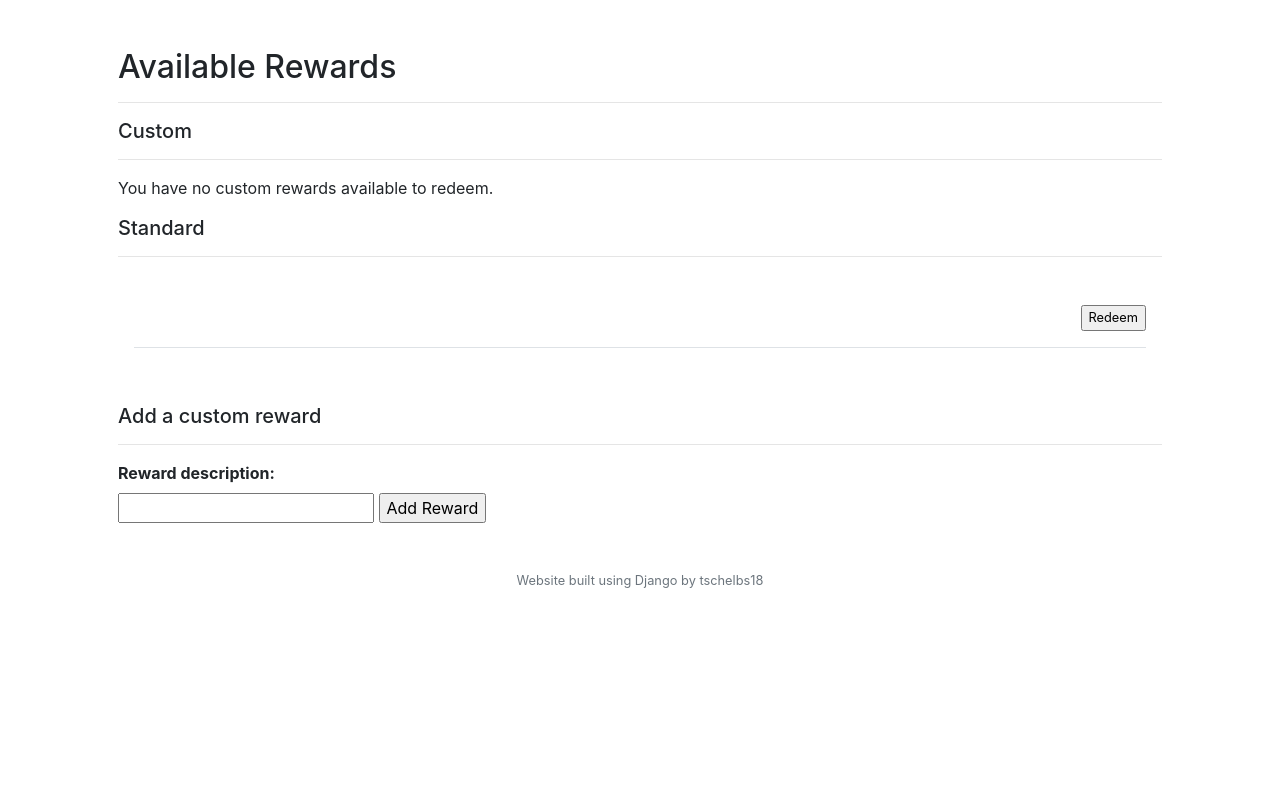
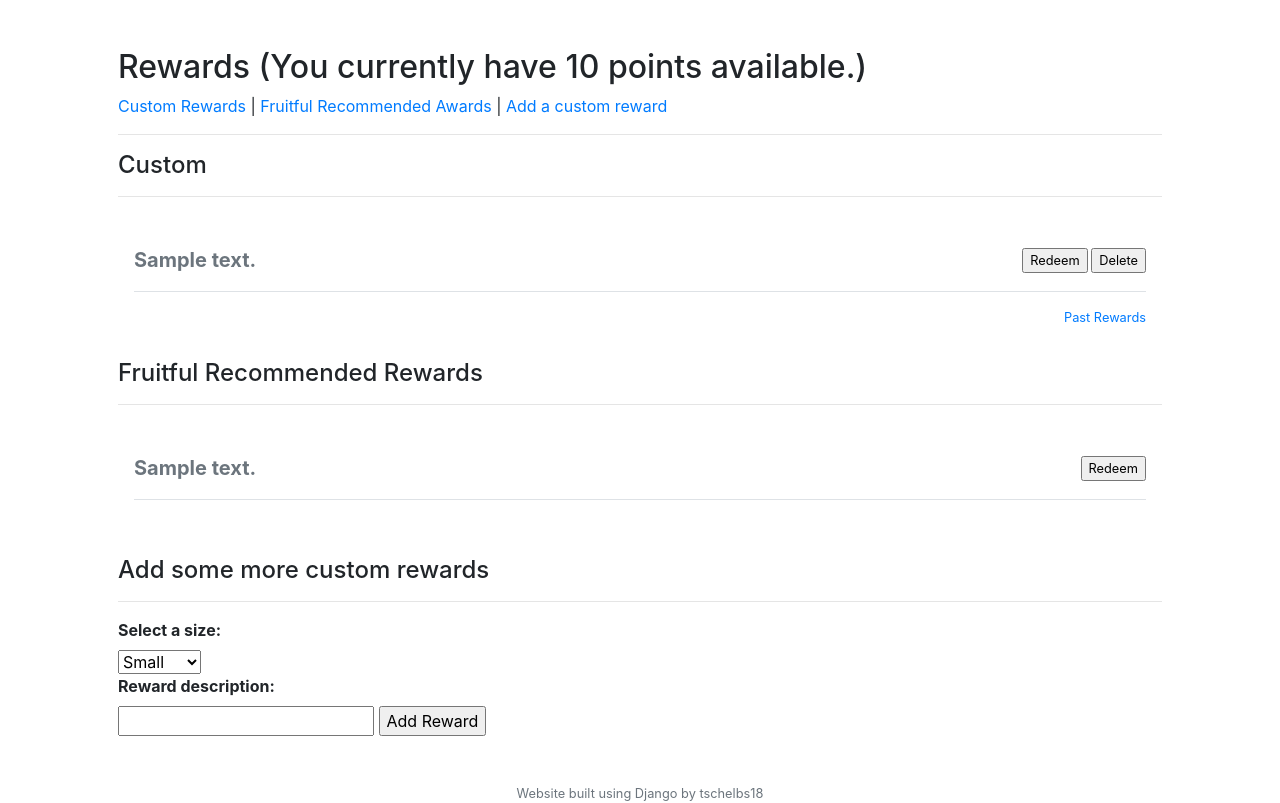
Before and after one commit to tschelbs18/fruitful, a Django app: page /rewards in a window 1280 px wide. Shown: the part 64-867 px from the top of the page. Before the commit the page ends 652 px from the top, so only its background shows below. Run offline with Django 3.2, Linux system fonts and the light colour scheme; a user stored in the database is signed in; tables that the repository leaves empty hold one stand-in row (values such as "Sample post"); some libraries are stand-ins or nearby versions.

Commit message:
Reward redeem functionality and photos/views

```diff
--- a/tasks/models.py
+++ b/tasks/models.py
@@ -50,7 +50,7 @@ class UserTask(models.Model):
 
 class StandardReward(models.Model):
     size = models.CharField(max_length=64)
-    name = models.CharField(max_length=1000)
+    description = models.CharField(max_length=1000)
 
     def get_points(self):
         points_map = {
--- a/tasks/templates/tasks/about.html
+++ b/tasks/templates/tasks/about.html
@@ -10,7 +10,7 @@
     Fruitful was a Harvard CS50W project built in June 2020 by Ted Schelble. It's an absolutely free, open source tool that you can check out (or contribute to) on <a href="https://github.com/tschelbs18/fruitful">Github</a>.
     Please try it out and let us know what you like or don't via a <a href="/error_report">feedback/error report</a>. Thank you!
   </p>
-  <h2>How to use Fruitful</h2>
+  <h2>How Fruitful Works</h2>
   <hr>
   <ol>
     <li>Register an account.</li>
--- a/tasks/templates/tasks/rewards.html
+++ b/tasks/templates/tasks/rewards.html
@@ -4,15 +4,26 @@
 {% block title %}Rewards{% endblock %}
 
 {% block body %}
-  <h2>Available Rewards</h2>
+  <h2>Rewards (You currently have {{ points }} points available.)</h2>
+  <div>
+  <a href="#custom_head">Custom Rewards</a> |
+  <a href="#recommended_head">Fruitful Recommended Awards</a> |
+  <a href="#add_custom_head">Add a custom reward</a>
+  </div>
   <hr>
-  <h5>Custom</h5>
+  <h4>Custom</h4>
   <hr>
-  {% if active_tasks %}
-  <div class="my-3 p-3 bg-white rounded box-shadow">
+  {% if custom_rewards %}
+  <div class="my-3 p-3 bg-white rounded box-shadow" id="custom_head">
     {% for reward in custom_rewards %}
     <div class="media text-muted pt-3">
-      <!-- Image code to go below<img data-src="holder.js/32x32?theme=thumb&bg=007bff&fg=007bff&size=1" alt="" class="mr-2 rounded"> -->
+      {% if reward.size == "Small" %}
+        <img src="{% static 'tasks/fruit_art/grapes.png' %}" class="mr-2 rounded" alt="">
+      {% elif reward.size == "Medium" %}
+        <img src="{% static 'tasks/fruit_art/apple.png' %}" class="mr-2 rounded" alt="">
+      {% elif reward.size == "Large" %}
+        <img src="{% static 'tasks/fruit_art/melon.png' %}" class="mr-2 rounded" alt="">
+      {% endif %}
       <div class="media-body pb-3 mb-0 small lh-125 border-bottom border-gray">
         <div class="d-flex justify-content-between align-items-center w-100">
           <strong class="text-gray-dark" style="font-size: 20px">{{reward.description}}</strong>
@@ -23,9 +34,15 @@
               {% csrf_token %}
               <input type="submit" class="complete_btn" value="Redeem"/>
             </form>
+            <form action="/delete_reward/{{reward.id}}/"
+              style="display:inline"
+              method="post">
+              {% csrf_token %}
+              <input type="submit" class="delete_btn" value="Delete"/>
+            </form>
           </span>
         </div>
-        <span class="d-block">Added X days ago</span>
+        <span class="d-block"></span>
       </div>
     </div>
     {% endfor %}
@@ -38,12 +55,18 @@
     You have no custom rewards available to redeem.
   </p>
   {% endif %}
-  <h5>Standard</h5>
+  <h4 id="recommended_head">Fruitful Recommended Rewards</h4>
   <hr>
   <div class="my-3 p-3 bg-white rounded box-shadow">
     {% for reward in standard_rewards %}
     <div class="media text-muted pt-3">
-      <!-- Image code to go below<img data-src="holder.js/32x32?theme=thumb&bg=007bff&fg=007bff&size=1" alt="" class="mr-2 rounded"> -->
+      {% if reward.size == "Small" %}
+        <img src="{% static 'tasks/fruit_art/grapes.png' %}" class="mr-2 rounded" alt="">
+      {% elif reward.size == "Medium" %}
+        <img src="{% static 'tasks/fruit_art/apple.png' %}" class="mr-2 rounded" alt="">
+      {% elif reward.size == "Large" %}
+        <img src="{% static 'tasks/fruit_art/melon.png' %}" class="mr-2 rounded" alt="">
+      {% endif %}
       <div class="media-body pb-3 mb-0 small lh-125 border-bottom border-gray">
         <div class="d-flex justify-content-between align-items-center w-100">
           <strong class="text-gray-dark" style="font-size: 20px">{{reward.description}}</strong>
@@ -61,10 +84,16 @@
     {% endfor %}
   </div>
   <br>
-  <h5>Add a custom reward</h5>
+  <h4 id="add_custom_head">Add some more custom rewards</h4>
   <hr>
   <form action="/rewards/add" method="post">
       {% csrf_token %}
+      <label for="size" style="display:block"><b>Select a size:</b></label>
+      <select name="size">
+        <option value="Small">Small</option>
+        <option value="Medium">Medium</option>
+        <option value="Large">Large</option>
+      </select>
       <label for="description" style="display:block"><b>Reward description:</b></label>
       <input name="description" type="text" required/>
       <input type="submit" value="Add Reward"/>
--- a/tasks/urls.py
+++ b/tasks/urls.py
@@ -17,7 +17,10 @@ urlpatterns = [
   path("past_tasks", views.past_tasks_view, name="past_tasks"),
   path("rewards", views.rewards_view, name="rewards"),
   path("rewards/add", views.add_reward, name="add_reward"),
+  path("delete_reward/<int:reward_id>/", views.delete_reward, name="delete_reward"),
   path("redeem_reward/<int:reward_id>/", views.redeem_reward, name="redeem_reward"),
+  path("redeem_standard_reward/<int:reward_id>/", views.redeem_standard_reward, name="redeem_standard_reward"),
+  path("past_rewards", views.past_rewards_view, name="past_rewards"),
   path("daily_scoreboard", views.scoreboard_daily_view, name="daily_scoreboard"),
   path("total_scoreboard", views.scoreboard_total_view, name="total_scoreboard"),
   path("handle_error/<int:error_id>/", views.handle_error, name="handle_error"),
--- a/tasks/views.py
+++ b/tasks/views.py
@@ -52,6 +52,8 @@ def register_view(request):
         user.first_name = first_name
         user.last_name = last_name
         user.save()
+        user_profile = UserProfile(user=user)
+        user_profile.save()
         return HttpResponseRedirect(reverse("login"))
     else:
         return render(request, "tasks/register.html")
@@ -99,8 +101,8 @@ def tasks_view(request):
 def add_task(request):
     if request.method == "POST":
         task = request.POST.get("description")
-        # Need to add size to form
-        new_task = UserTask(user=request.user, size="Small", status="Incomplete", description=task)
+        size = request.POST.get("size")
+        new_task = UserTask(user=request.user, size=size, status="Incomplete", description=task)
         new_task.save()
         return HttpResponseRedirect(reverse("tasks"))
     else:
@@ -112,6 +114,7 @@ def update_task(request, task_id):
 def delete_task(request, task_id):
     task = UserTask.objects.get(id=task_id)
     task.delete()
+    messages.add_message(request, messages.INFO, "Task deleted, not completed.")
     return HttpResponseRedirect(reverse("tasks"))
 
 def complete_task(request, task_id):
@@ -140,7 +143,8 @@ def rewards_view(request):
     if request.user.is_authenticated:
         context = {
             "standard_rewards": StandardReward.objects.all(),
-            "custom_rewards": UserReward.objects.filter(status='Available'),
+            "custom_rewards": UserReward.objects.filter(user=request.user, status='Available'),
+            "points": UserProfile.objects.get(user=request.user).current_points
         }
         return render(request, "tasks/rewards.html", context)
     else:
@@ -157,14 +161,38 @@ def add_reward(request):
     else:
         return HttpResponseRedirect(reverse("rewards"))
 
+def delete_reward(request, reward_id):
+    reward = UserReward.objects.get(id=reward_id)
+    reward.delete()
+    messages.add_message(request, messages.INFO, "Reward deleted from available custom rewards.")
+    return HttpResponseRedirect(reverse("rewards"))
+
 def redeem_reward(request, reward_id):
     reward = UserReward.objects.get(id=reward_id)
-    reward.status = 'Used'
-    reward.save()
+    profile = UserProfile.objects.get(user=request.user)
     points = reward.get_points()
+    if points > profile.current_points:
+        messages.add_message(request, messages.ERROR, "You don't have enough points for that reward right now, go do some more tasks!")
+        return HttpResponseRedirect(reverse("rewards"))
+    past_reward = UserReward(user=request.user, size=reward.size, status="Used", description=reward.description)
+    past_reward.save()
     profile = UserProfile.objects.get(user=request.user)
     profile.current_points -= points
-    profile.total_points -= points
+    profile.save()
+    messages.add_message(request, messages.SUCCESS, f"Awesome! Enjoy your reward.")
+    return HttpResponseRedirect(reverse("rewards"))
+
+def redeem_standard_reward(request, reward_id):
+    reward = StandardReward.objects.get(id=reward_id)
+    profile = UserProfile.objects.get(user=request.user)
+    points = reward.get_points()
+    if points > profile.current_points:
+        messages.add_message(request, messages.ERROR, "You don't have enough points for that reward right now, go do some more tasks!")
+        return HttpResponseRedirect(reverse("rewards"))
+    past_reward = UserReward(user=request.user, size=reward.size, status="Used", description=reward.description)
+    past_reward.save()
+    profile = UserProfile.objects.get(user=request.user)
+    profile.current_points -= points
     profile.save()
     messages.add_message(request, messages.SUCCESS, f"Awesome! Enjoy your reward.")
     return HttpResponseRedirect(reverse("rewards"))
```
Also changed, not shown: tasks/templates/tasks/rewards_beta.html (added, +74 -0 lines), tasks/templates/tasks/tasks.html (+13 -1 lines), tasks/migrations/0012_auto_20200621_1414.py (added).
